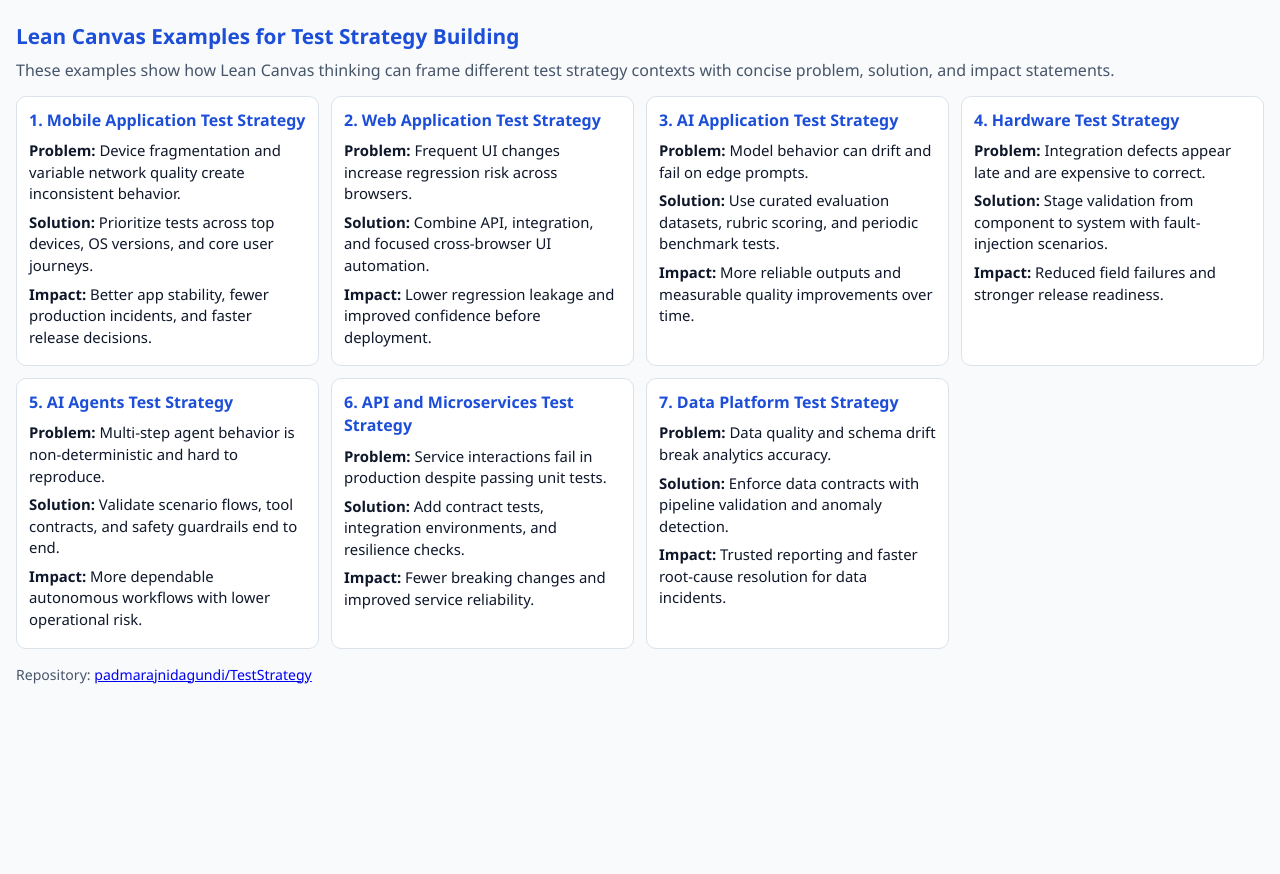
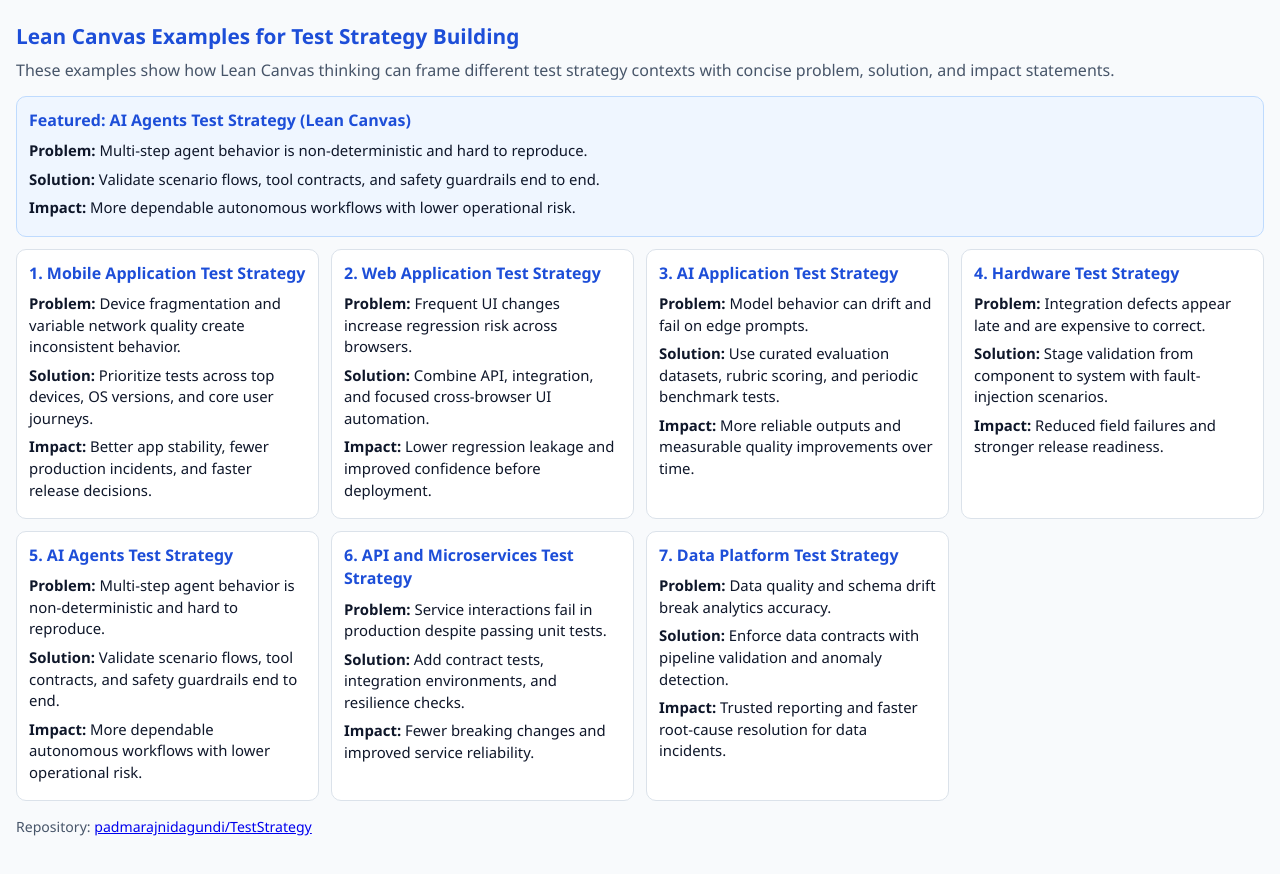
Before and after one commit to padmarajnidagundi/TestStrategy, a plain HTML site: page index.html in a window 1280 px wide. Shown: the part 830-1704 px from the top of the page. Before the commit the page ends 1555 px from the top, so only its background shows below. Drawn offline with Linux system fonts and the light colour scheme.

Commit message:
Add featured AI Agents Lean Canvas example
Co-authored-by: Copilot <223556219+Copilot@users.noreply.github.com>

```diff
--- a/index.html
+++ b/index.html
@@ -89,6 +89,20 @@
         display: grid;
         grid-template-columns: repeat(auto-fit, minmax(260px, 1fr));
         gap: 12px;
+      }
+
+      .featured-agent {
+        background: #eff6ff;
+        border: 1px solid #bfdbfe;
+        border-radius: 10px;
+        padding: 12px 12px 10px;
+        margin-bottom: 12px;
+      }
+
+      .featured-agent h3 {
+        margin: 0 0 8px;
+        font-size: 1rem;
+        color: var(--accent);
       }
 
       .example-card {
@@ -252,6 +266,13 @@
           concise problem, solution, and impact statements.
         </p>
 
+        <article class="featured-agent">
+          <h3>Featured: AI Agents Test Strategy (Lean Canvas)</h3>
+          <p class="example-item"><strong>Problem:</strong> Multi-step agent behavior is non-deterministic and hard to reproduce.</p>
+          <p class="example-item"><strong>Solution:</strong> Validate scenario flows, tool contracts, and safety guardrails end to end.</p>
+          <p class="example-item"><strong>Impact:</strong> More dependable autonomous workflows with lower operational risk.</p>
+        </article>
+
         <div class="example-grid">
           <article class="example-card">
             <h3>1. Mobile Application Test Strategy</h3>
```
Also changed, not shown: 1 other file.
